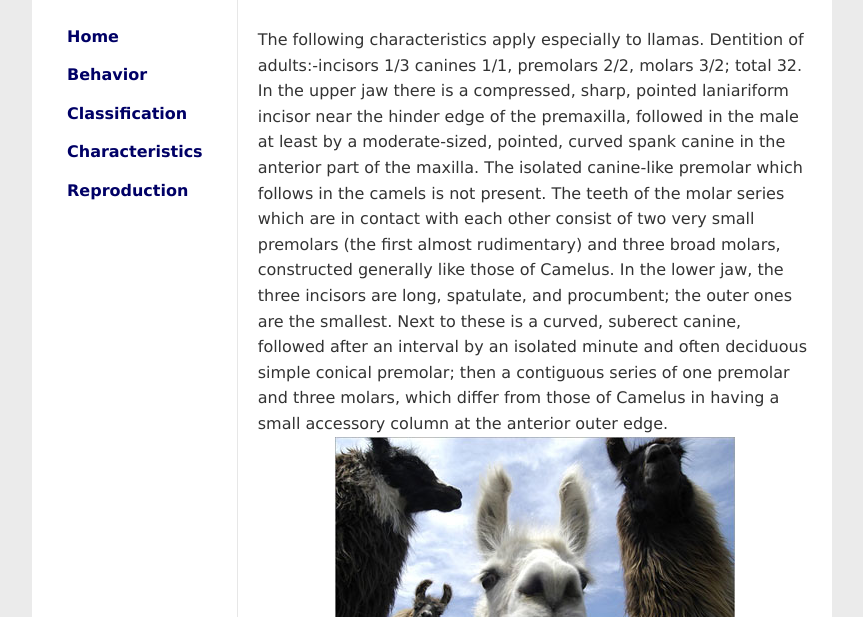
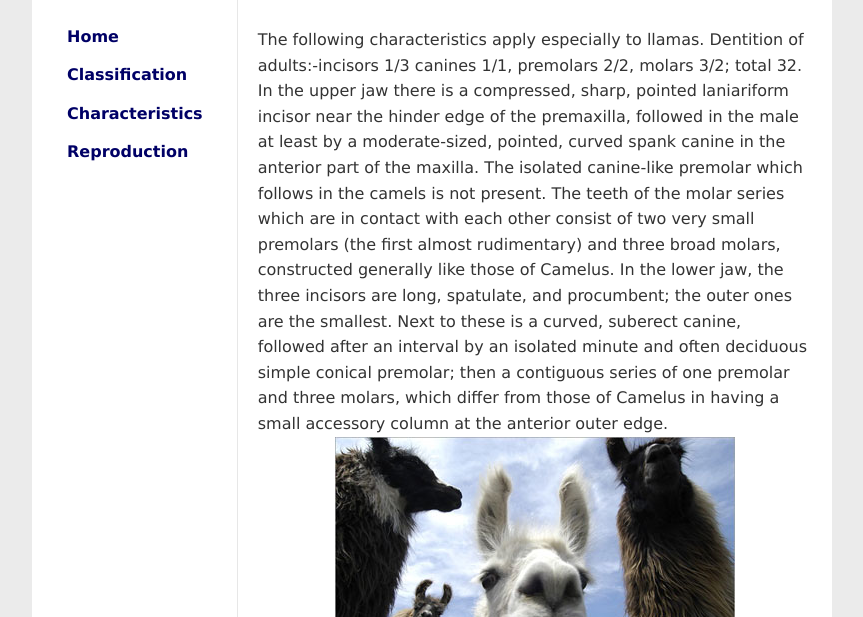
Before and after one commit to riamar9/llama-site, a plain HTML site: page characteristics.html in a window 1280 px wide. Shown: the part 183-800 px from the top of the page, without its empty margins (208-1071 px from the left). Drawn offline with nearby package versions, Linux system fonts and the light colour scheme.

Commit message:
characteristics modified

```diff
--- a/characteristics.html
+++ b/characteristics.html
@@ -23,7 +23,6 @@
         <nav>
             <ul>
                 <li><a href="index.html">Home</a></li>
-                <li><a href="behavior.html">Behavior</a></li>
                 <li><a href="classification.html">Classification</a></li>
                 <li><a href="characteristics.html">Characteristics</a></li>
                 <li><a href="reproduction.html">Reproduction</a></li>
```
